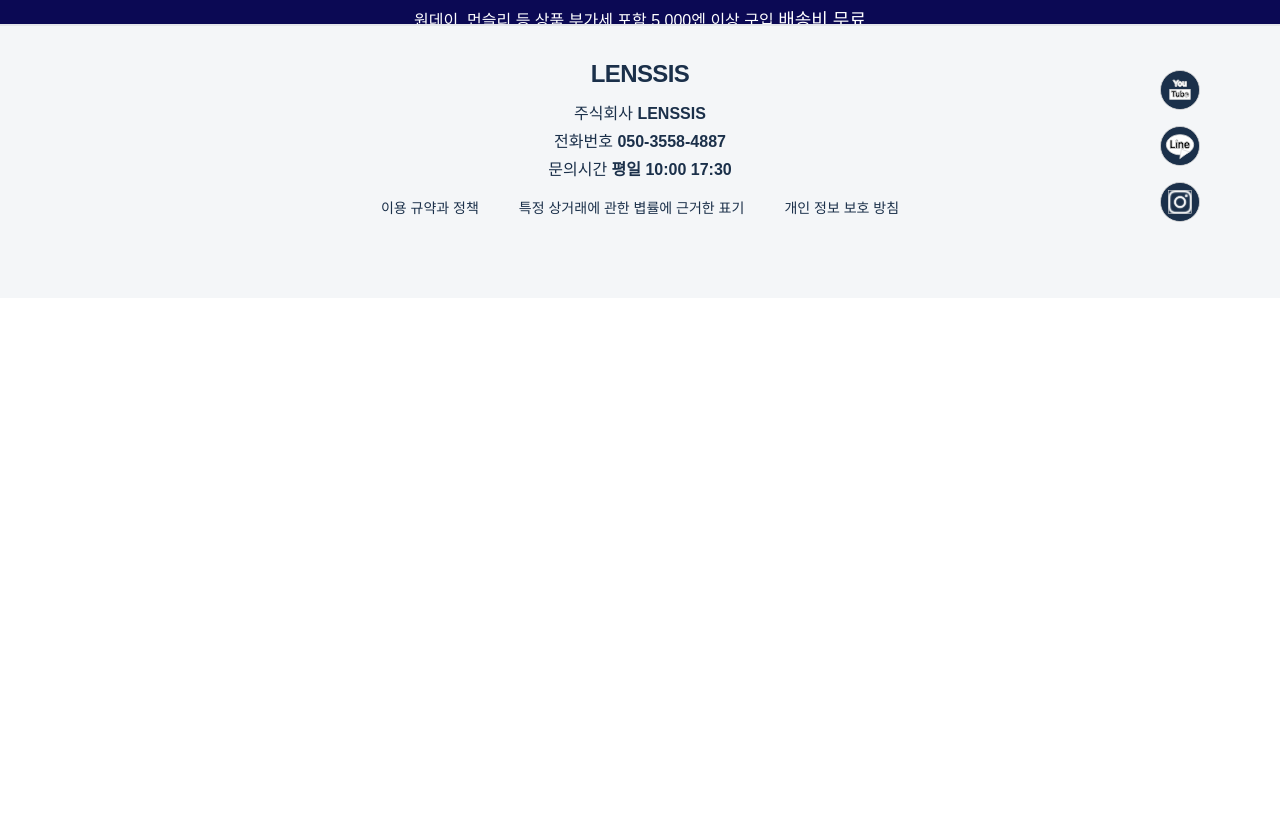
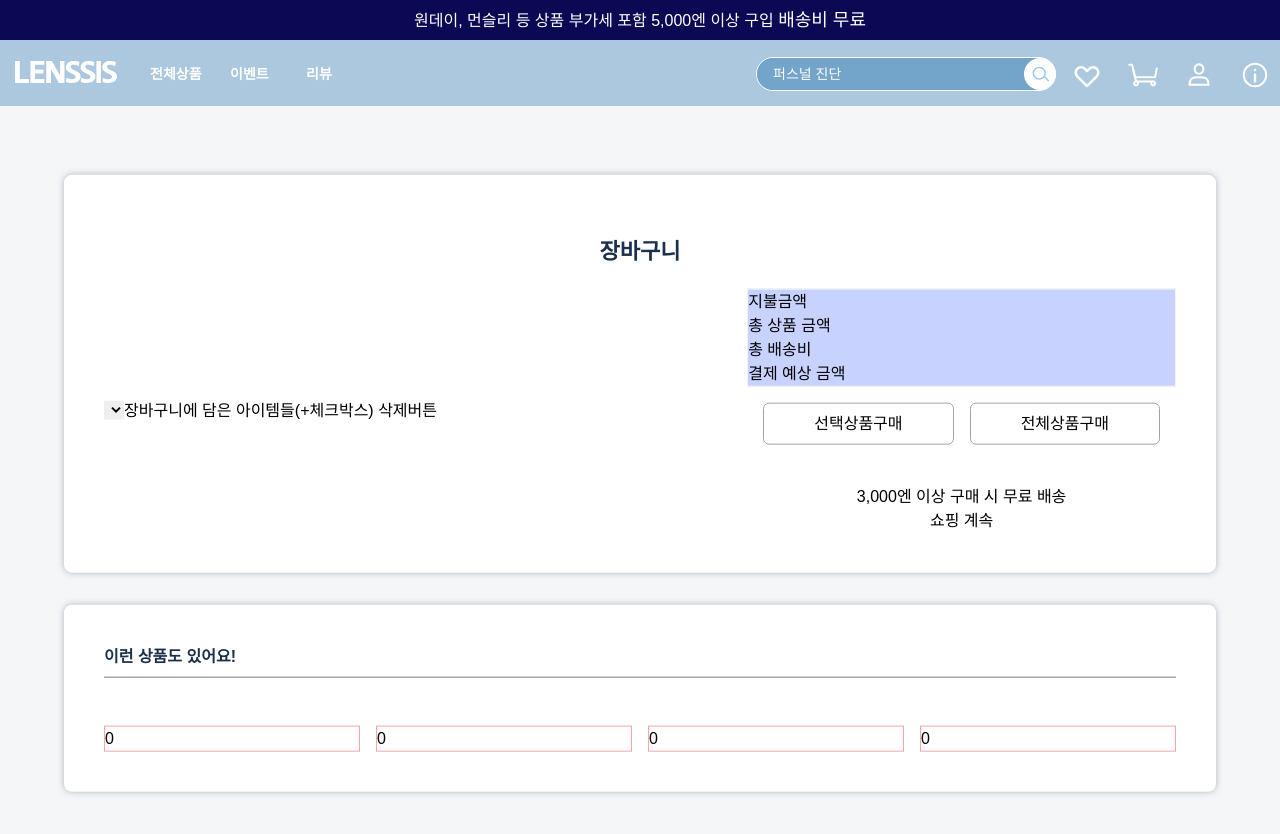
Before and after one commit to davidktlee/FinalProject-FE-Client, a React (Vite) app: page /cart in a window 1280 px wide. Shown: the top 834 px of the page. Before the commit the page ends 800 px from the top, so only its background shows below. Built offline with nearby package versions, Linux system fonts and the light colour scheme; a web font is replaced by a local one.

Commit message:
fix: pageLayout 컴포넌트를 cardTemplate와 pageLayout 컴포넌트로 분리하였습니다

```diff
--- a/src/components/auth/signup/Signup.tsx
+++ b/src/components/auth/signup/Signup.tsx
@@ -4,6 +4,7 @@ import { useAuth } from '../hooks/useAuth'
 import PageLayout from '../../common/ui/PageLayout'
 
 import UserForm from '../../common/ui/UserForm'
+import CardTemplate from '../../common/ui/CardTemplate'
 
 export type SignupFormType = {
   lastname: string;
@@ -60,8 +61,10 @@ const submitFormHandler = () => {
 }
 
   return (
-    <PageLayout layoutWidth='3/5' title='회원가입' isTitleVisible={true} >
+    <PageLayout layoutWidth='3/5' >
+    <CardTemplate title='회원가입' isTitleVisible={true}>
     <UserForm formValue={formValue} setFormValue={setFormValue} submitFormHandler={submitFormHandler}/>
+    </CardTemplate>
     </PageLayout>
   )
 }
--- a/src/components/cart/Cart.tsx
+++ b/src/components/cart/Cart.tsx
@@ -1,7 +1,54 @@
 import React from 'react'
+import { Link } from 'react-router-dom'
+import { useRecoilValue } from 'recoil'
+import { productState } from '../../store/product'
+import CardTemplate from '../common/ui/CardTemplate'
+import PageLayout from '../common/ui/PageLayout'
+
+
+
 
 const Cart = () => {
-  return <div>CART</div>
+  const product = useRecoilValue(productState)
+  return (
+  <PageLayout layoutWidth='[90%]' innerTop="top-[30%]" >
+    <CardTemplate title='장바구니' isTitleVisible={true}>
+    <div className='flex items-center justify-between w-full'>
+      <div className='w-3/5'>
+        <select></select>
+      장바구니에 담은 아이템들(+체크박스)
+      삭제버튼
+      </div>
+      <div className='w-2/5'>
+        <div className='border border-solid border-gray-100 bg-indigo-200'>
+        <h3>지불금액</h3>
+        <p>총 상품 금액</p>
+        <p>총 배송비</p>
+        <p>결제 예상 금액 </p>
+        </div>
+        <div className='flex gap-4 items-center w-full justify-between px-4 mt-4'>
+          <button className='border border-solid border-gray-400 py-2 w-[220px] rounded-md'>선택상품구매</button>
+          <button className='border border-solid border-gray-400 py-2 w-[220px] rounded-md'>전체상품구매</button>
+        </div>
+        <div className='flex flex-col items-center mt-10'>
+          <p className=''>3,000엔 이상 구매 시 무료 배송</p>
+          <Link to="/">쇼핑 계속</Link>
+        </div>
+      </div>
+    </div>
+    </CardTemplate>
+
+    <CardTemplate title='2번'>
+    <h3 className='font-bold text-lenssisDark pb-2 border-b border-solid border-lenssisGray'>이런 상품도 있어요!</h3>
+    <div className='flex items-center gap-4 mt-12'>
+    {Array(4).fill(0).map((item,index) => (
+      <div key={index} className="grow h-fit border border-solid border-red-300">{item}</div>
+    ))}
+    </div>
+    </CardTemplate>
+
+  </PageLayout>
+  )
 }
 
 export default Cart
--- /dev/null
+++ b/src/components/common/ui/CardTemplate.tsx
@@ -0,0 +1,19 @@
+import React from 'react';
+
+
+interface CardTemplateProps {
+  children:React.ReactNode
+  title:string;
+  isTitleVisible?:boolean
+}
+
+const CardTemplate = ({children,isTitleVisible,title}:CardTemplateProps) => {
+  return (
+    <div className='shadow-[0_0_6px] bg-white rounded-lg p-10 mt-8  shadow-gray-400/80'>
+      {isTitleVisible && <h3 className="text-[#1B304A] font-bold text-[22px] text-center w-full py-[25px]">{title}</h3>}
+      {children}
+    </div>
+  );
+};
+
+export default CardTemplate;
--- a/src/components/common/ui/PageLayout.tsx
+++ b/src/components/common/ui/PageLayout.tsx
@@ -2,17 +2,17 @@ import React, { ReactNode } from 'react';
 
 
 interface PageLayoutProps {
-  title:string
+
   children:React.ReactNode
   layoutWidth:string
-  isTitleVisible?:boolean
+
+  innerTop?:string
 }
-
-const PageLayout = ({title,children,layoutWidth,isTitleVisible}:PageLayoutProps) => {
+  // shadow-[0_0_6px] bg-white rounded-lg p-10 mt-8  shadow-gray-400/80
+const PageLayout = ({children,layoutWidth,innerTop}:PageLayoutProps) => {
   return (
     <div className="w-full h-[1846px] bg-[#F4F6F8] text-base ">
-    <div className={`absolute top-[50%] left-1/2 -translate-x-1/2 -translate-y-[15%] w-${layoutWidth || 'full'} h-fit bg-white rounded-lg p-10 mt-8 shadow-[0_0_6px] shadow-gray-400/80`}>
-      {isTitleVisible && <h3 className="text-[#1B304A] font-bold text-[22px] text-center w-full py-[25px]">{title}</h3>}
+    <div className={`absolute ${innerTop ? innerTop : 'top-1/2'} left-1/2 -translate-x-1/2 -translate-y-[15%] w-${layoutWidth || 'full'} h-fit `}>
       {children}
     </div>
     </div>
--- a/src/components/mypage/Mypage.tsx
+++ b/src/components/mypage/Mypage.tsx
@@ -1,30 +1,32 @@
-import React, { useEffect } from 'react';
-import { Link, NavLink, Outlet, Route, Router, Routes, useNavigate } from 'react-router-dom';
-import PageLayout from '../common/ui/PageLayout';
-import MypageBanner from './MypageBanner';
-import SideNavBar from './SideNavBar';
+import React, { useEffect } from 'react'
+import { Link, NavLink, Outlet, Route, Router, Routes, useNavigate } from 'react-router-dom'
+import CardTemplate from '../common/ui/CardTemplate'
+import PageLayout from '../common/ui/PageLayout'
+import MypageBanner from './MypageBanner'
+import SideNavBar from './SideNavBar'
 
 const Mypage = () => {
-
-  const navigate = useNavigate();
+  const navigate = useNavigate()
 
   useEffect(() => {
     navigate('/mypage/myorder')
-  },[])
+  }, [])
 
   return (
-    <PageLayout title='마이페이지' isTitleVisible={true} layoutWidth="[90%]">
-      <div className='w-[90%] mx-auto'>
+    <PageLayout layoutWidth="[90%]">
+      <CardTemplate title="마이페이지" isTitleVisible={true}>
+        <div className="w-[90%] mx-auto">
           <MypageBanner />
-      <div className='flex mt-8'>
+          <div className="flex mt-8">
             <SideNavBar />
-      <div className='grow'>
+            <div className="grow">
               <Outlet />
             </div>
           </div>
         </div>
+      </CardTemplate>
     </PageLayout>
-  );
-};
+  )
+}
 
-export default Mypage;
+export default Mypage
--- a/src/components/mypage/MypageBanner.tsx
+++ b/src/components/mypage/MypageBanner.tsx
@@ -2,7 +2,7 @@ import React from 'react';
 
 const MypageBanner = () => {
   return (
-    <div className='mx-auto flex items-center h-[160px] justify-between bg-[#ABC8DF] text-white px-10 rounded-lg'>
+    <div className='mx-auto flex items-center h-[160px] justify-between bg-[#92C8ED] text-white px-10 rounded-lg'>
         <div className='flex flex-col h-full justify-around w-[40%]'>
           <p className='font-bold text-[30px]'>유저이름</p>
           <p className=''><span className='font-semibold'>유저 읽는 이름</span>님, 안녕하세요</p>
--- a/tailwind.config.cjs
+++ b/tailwind.config.cjs
@@ -11,7 +11,7 @@ module.exports = {
         transparent: 'transparent',
         current:'currentColor',
         lenssisSky: '#abc8df',
-        lenssisDeep: '#92c8ed',
+        lenssisDeepSky: '#92c8ed',
         lenssisDark: '#1B304A',
         lenssisGray: '#7a7a7a',
         lenssisDeepGray:'#5a5a5a'
```
Lines whose indentation alone changed are shown as unchanged.
